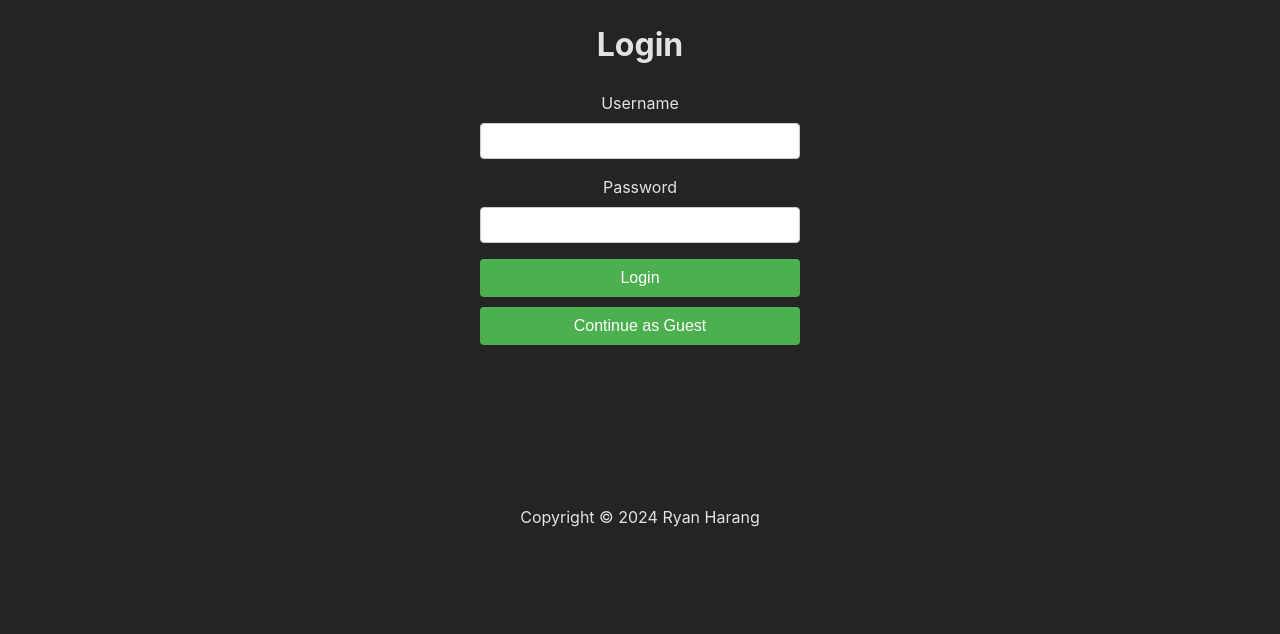
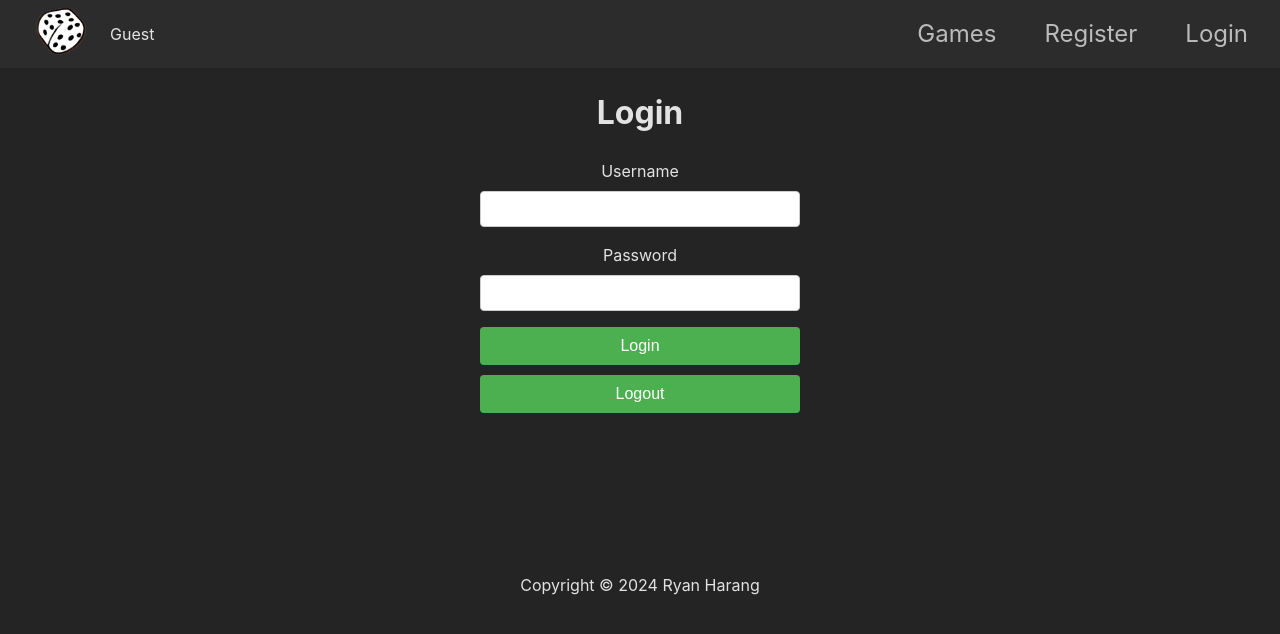
Before and after one commit to RyanHarang/game-rating, a React (Vite) app in the folder frontend/: page / in a window 1280 px wide. Shown: the top 634 px of the page. Built offline with nearby package versions, Linux system fonts and the light colour scheme.

Commit message:
update to sign in formatting and guest user automation

```diff
--- a/frontend/src/App.jsx
+++ b/frontend/src/App.jsx
@@ -10,6 +10,7 @@ import Login from "./pages/Login";
 import Rating from "./pages/Rating";
 import AddGame from "./pages/AddGame";
 import GameDetails from "./pages/GameDetails";
+import Header from "./components/Header";
 import Navigation from "./components/Navigation";
 import Footer from "./components/Footer";
 
@@ -17,7 +18,8 @@ export default function App() {
   return (
     <>
       <BrowserRouter>
-        <Navigation />
+        <Header />
+        {/* <Navigation /> */}
         <Routes>
           <Route path="/" element={<Login />} />
           <Route path="/list" element={<GameList />} />
--- a/frontend/src/components/AuthContext.jsx
+++ b/frontend/src/components/AuthContext.jsx
@@ -4,34 +4,23 @@ import React from "react";
 const AuthContext = createContext();
 
 export const AuthProvider = React.memo(({ children }) => {
-  const [isAuthenticated, setIsAuthenticated] = useState(false);
   const [user, setUser] = useState(null);
   const [isGuest, setIsGuest] = useState(true);
 
   const login = (userData) => {
     setUser(userData);
-    setIsAuthenticated(true);
     setIsGuest(false);
-  };
-
-  const loginAsGuest = () => {
-    setUser("Guest");
-    setIsAuthenticated(true);
-    setIsGuest(true);
   };
 
   const logout = () => {
     setUser(null);
-    setIsAuthenticated(false);
     setIsGuest(true);
   };
 
   const contextValue = {
-    isAuthenticated,
     user,
     isGuest,
     login,
-    loginAsGuest,
     logout,
   };
 
--- a/frontend/src/components/Header.jsx
+++ b/frontend/src/components/Header.jsx
@@ -4,7 +4,7 @@ import { useAuth } from "../components/AuthContext";
 import Logo from "../images/logo.png";
 
 export default function Header() {
-  const { logout, isGuest, user } = useAuth();
+  const { isGuest, user } = useAuth();
 
   return (
     <>
@@ -47,8 +47,8 @@ export default function Header() {
             </Link>
           </li>
           <li>
-            <Link to="/" className="nav-link" onClick={() => logout()}>
-              Login
+            <Link to="/" className="nav-link">
+              {isGuest ? "Login" : "Logout"}
             </Link>
           </li>
         </ul>
--- a/frontend/src/pages/AddGame.jsx
+++ b/frontend/src/pages/AddGame.jsx
@@ -3,7 +3,7 @@ import { useAuth } from "../components/AuthContext";
 import axios from "axios";
 
 export default function AddGame() {
-  const { isGuest, isAuthenticated } = useAuth();
+  const { isGuest } = useAuth();
   const [title, setTitle] = useState("");
   const [site, setSite] = useState("");
   const [image, setImage] = useState(null);
@@ -53,7 +53,7 @@ export default function AddGame() {
     <>
       <div className="form-container">
         <h1 className="form-title">Add Game</h1>
-        {isGuest || !isAuthenticated ? (
+        {isGuest ? (
           <p>You can not add games as a guest.</p>
         ) : (
           <form className="game-form" onSubmit={handleSubmit}>
--- a/frontend/src/pages/GameDetails.jsx
+++ b/frontend/src/pages/GameDetails.jsx
@@ -5,7 +5,7 @@ import axios from "axios";
 
 export default function GameDetails() {
   const { name } = useParams();
-  const { isGuest, user, isAuthenticated } = useAuth();
+  const { isGuest, user } = useAuth();
   const [score, setScore] = useState(5);
   const [loading, setLoading] = useState(true);
   const [gameData, setGameData] = useState(null);
--- a/frontend/src/pages/Login.jsx
+++ b/frontend/src/pages/Login.jsx
@@ -5,7 +5,7 @@ import axios from "axios";
 
 export default function Login() {
   const navigate = useNavigate();
-  const { login, loginAsGuest } = useAuth();
+  const { login, logout } = useAuth();
   const [username, setUsername] = useState("");
   const [password, setPassword] = useState("");
   const [message, setMessage] = useState("");
@@ -45,14 +45,6 @@ export default function Login() {
     }
   };
 
-  const handleGuest = () => {
-    setMessage(<p className="message">Continuing as Guest</p>);
-    loginAsGuest();
-    setTimeout(() => {
-      navigate("/list");
-    }, 1000);
-  };
-
   return (
     <>
       <div className="form-container">
@@ -83,9 +75,9 @@ export default function Login() {
           <button
             type="button"
             className="process guest-login"
-            onClick={handleGuest}
+            onClick={logout}
           >
-            Continue as Guest
+            Logout
           </button>
         </form>
         {message}
--- a/frontend/src/pages/Rating.jsx
+++ b/frontend/src/pages/Rating.jsx
@@ -3,7 +3,7 @@ import { useAuth } from "../components/AuthContext";
 import axios from "axios";
 
 export default function Rating() {
-  const { isGuest, user, isAuthenticated } = useAuth();
+  const { isGuest, user } = useAuth();
   const [loading, setLoading] = useState(true);
   const [gameOptions, setGameOptions] = useState([]);
   const [filteredOptions, setFilteredOptions] = useState([]);
@@ -81,7 +81,7 @@ export default function Rating() {
     <>
       <div className="form-container">
         <h1 className="form-title">Rate Game</h1>
-        {isGuest || !isAuthenticated ? (
+        {isGuest ? (
           <p>You cannot submit ratings as a guest.</p>
         ) : (
           <form className="rating-form" onSubmit={handleSubmit}>
```
